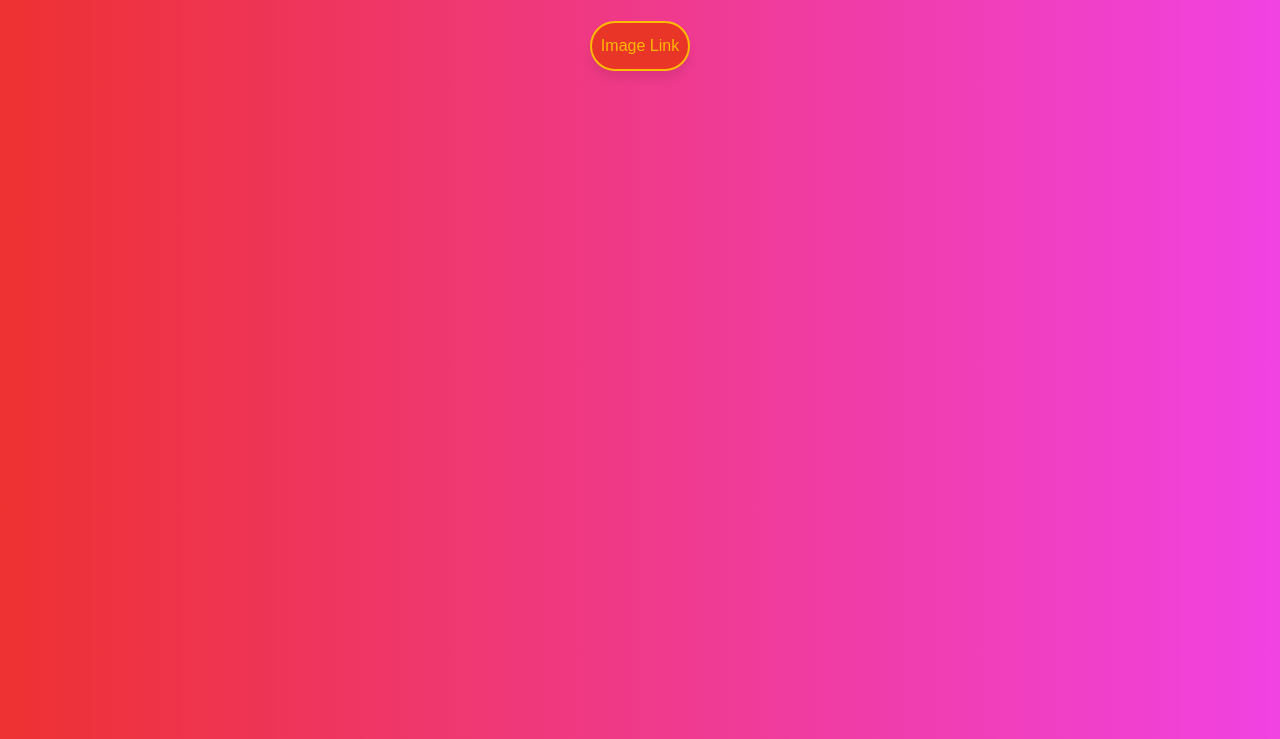
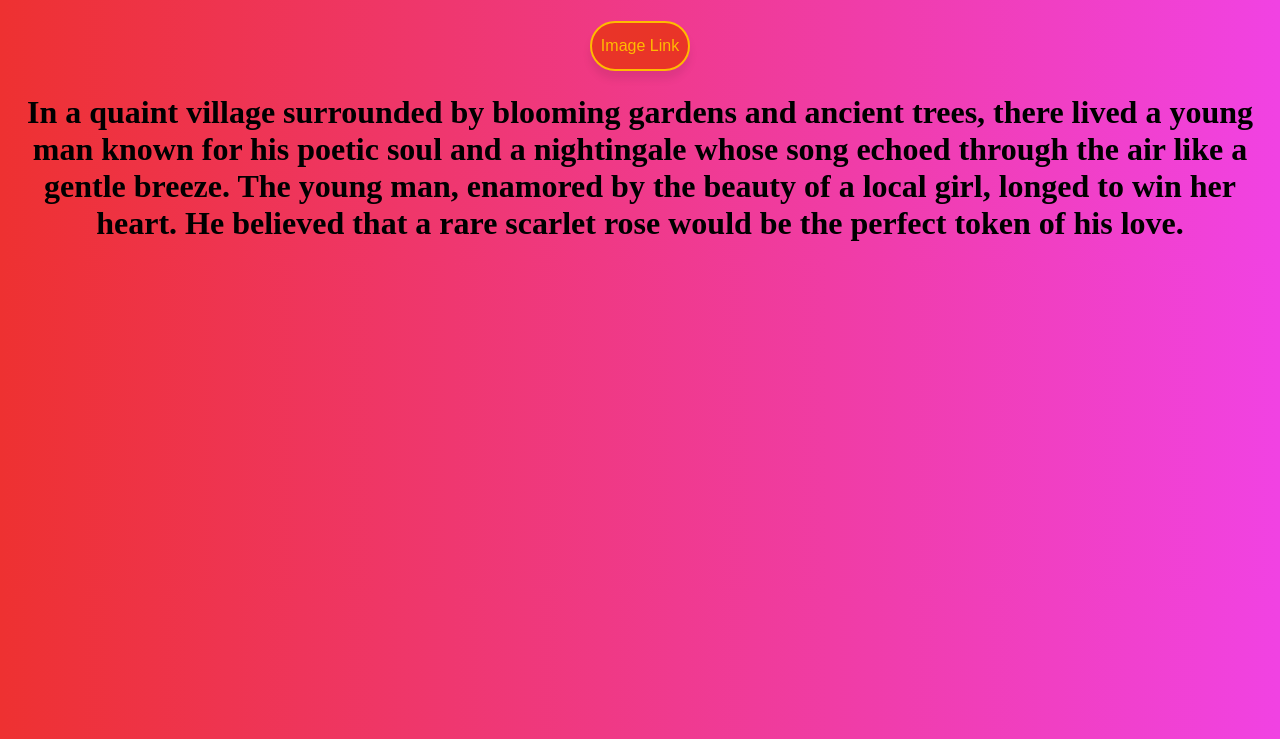
Before and after one commit to JasminWise/Tell-a-Story, a plain HTML site: page index.html in a window 1280 px wide. Shown: the part 61-800 px from the top of the page. Drawn offline with Linux system fonts and the light colour scheme.

Commit message:
paragraph

```diff
--- a/index.html
+++ b/index.html
@@ -9,5 +9,6 @@
         <body>
             <h1>This is index.html</h1>
             <a class = "Cocolink buttonspace bRight" href="bird.html"><button class = "CocoButton">Image Link</button></a>
+            <h1>In a quaint village surrounded by blooming gardens and ancient trees, there lived a young man known for his poetic soul and a nightingale whose song echoed through the air like a gentle breeze. The young man, enamored by the beauty of a local girl, longed to win her heart. He believed that a rare scarlet rose would be the perfect token of his love.</h1>
         </body>
     </html>
```
